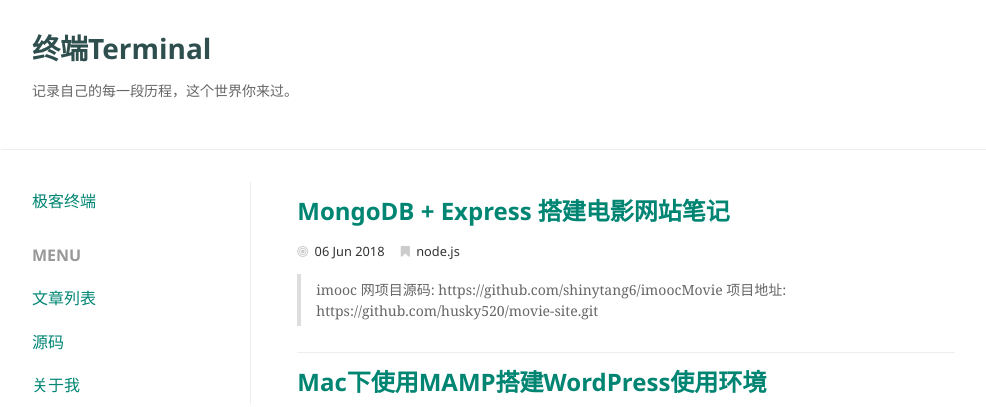
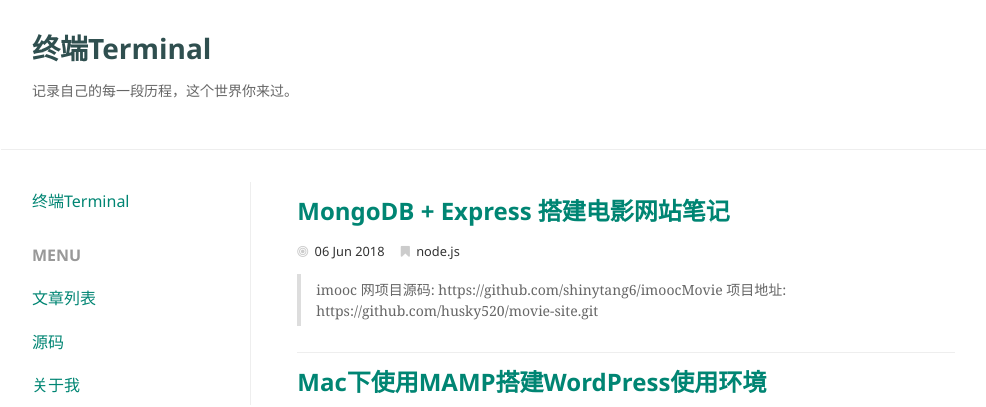
Before and after one commit to husky520/husky520.github.io, a Jekyll site: the page built from index.html, in a window 1280 px wide. Shown: the top 407 px of the page, without its empty margins (139-1125 px from the left). Built offline with Jekyll 4.4.1, drawn with Linux system fonts in a browser that asks for light colours.

Commit message:
Update master.html

```diff
--- a/_layouts/master.html
+++ b/_layouts/master.html
@@ -37,7 +37,7 @@
 	    <div class="am-offcanvas" id="sidebar">
 	      <div class="am-offcanvas-bar">
 	        <ul class="am-nav">
-	          <li class="my-sidebar-title"><a href="/">极客终端</a></li>
+	          <li class="my-sidebar-title"><a href="/">终端Terminal</a></li>
 	          <li class="am-nav-header">MENU</li>
 	          <li><a href="/list">文章列表</a></li>
 	          <li><a href="https://github.com/husky520" target="_blank">源码</a></li>
```
